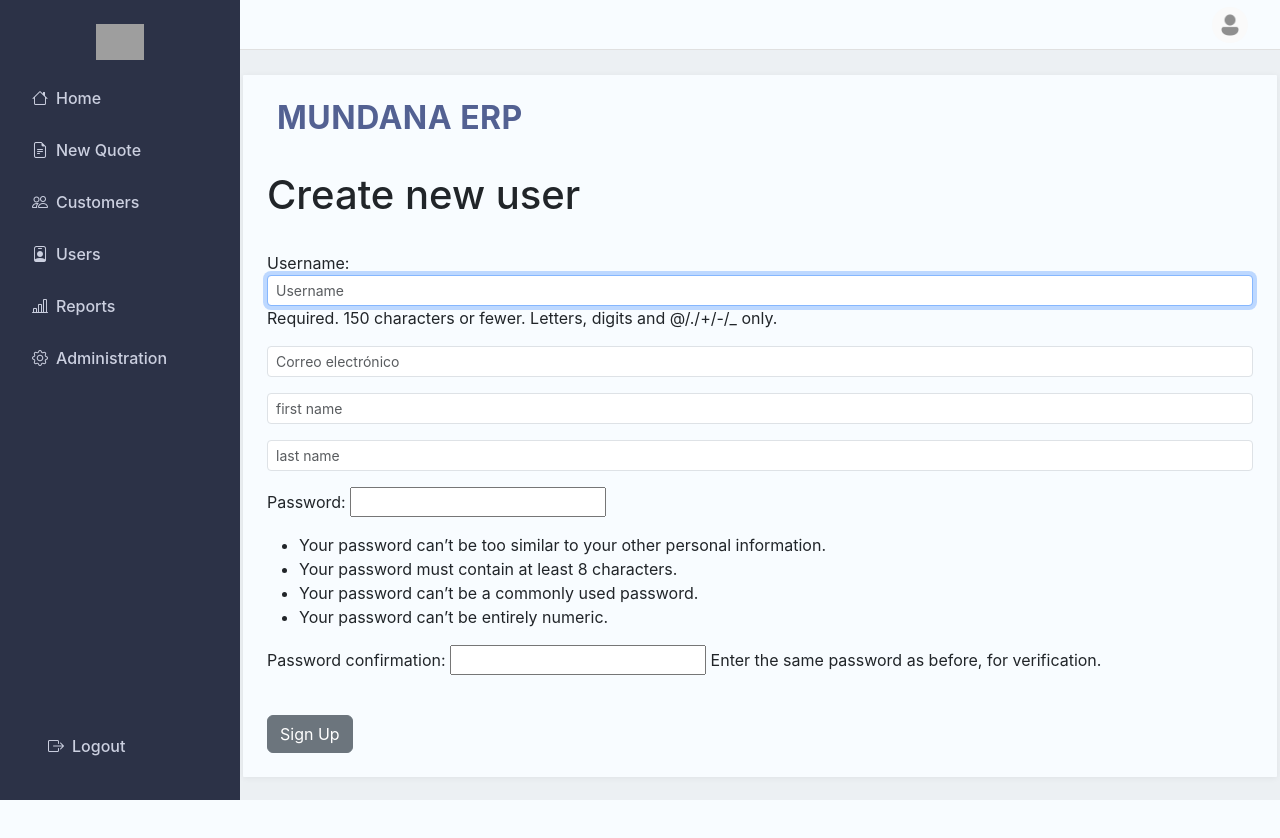
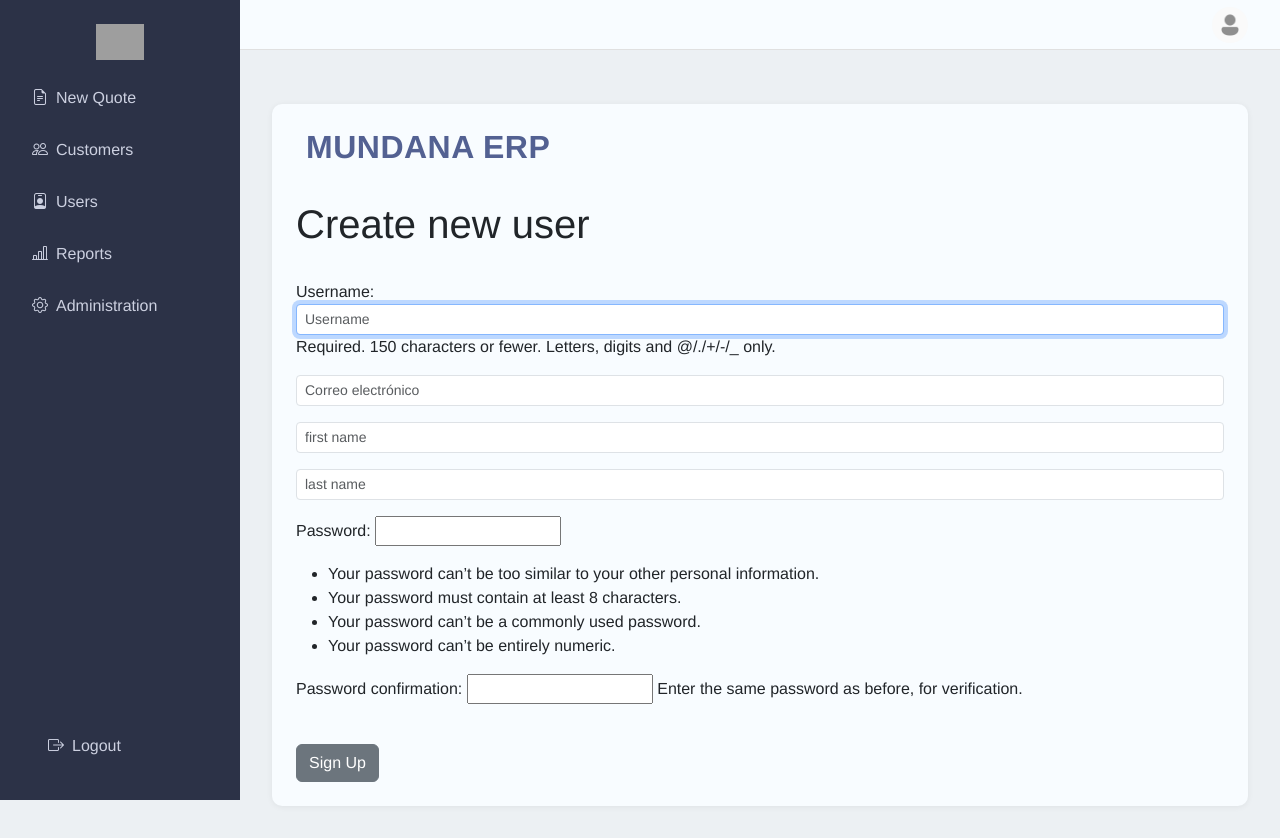
Before and after one commit to Amadoose/djangocrm, a Django app: page /register/ in a window 1280 px wide. Before the commit the page ends 800 px from the top, so only its background shows below. Run offline with Django 5.2, Linux system fonts and the light colour scheme; grey boxes are pictures that could not be loaded.

Commit message:
fix login, changed padding of .main content, changed font, removed home and fixed users.html

```diff
--- a/dcrm/settings.py
+++ b/dcrm/settings.py
@@ -48,7 +48,7 @@ MIDDLEWARE = [
     'django.contrib.auth.middleware.AuthenticationMiddleware',
     'django.contrib.messages.middleware.MessageMiddleware',
     'django.middleware.clickjacking.XFrameOptionsMiddleware',
-    'whitenoise.middleware.WhiteNoiseMiddleware',
+    # 'whitenoise.middleware.WhiteNoiseMiddleware',
 ]
 
 CSRF_TRUSTED_ORIGINS = [
@@ -58,6 +58,7 @@ CSRF_TRUSTED_ORIGINS = [
 ROOT_URLCONF = 'dcrm.urls'
 
 TEMPLATES = [
+
     {
         'BACKEND': 'django.template.backends.django.DjangoTemplates',
         'DIRS': [],
@@ -68,15 +69,12 @@ TEMPLATES = [
                 'django.contrib.auth.context_processors.auth',
                 'django.contrib.messages.context_processors.messages',
                 'website.context_processors.page_title',
-
             ],
         },
     },
 ]
 
-
 WSGI_APPLICATION = 'dcrm.wsgi.application'
-
 
 # Database
 # https://docs.djangoproject.com/en/5.2/ref/settings/#databases
--- a/website/templates/base.html
+++ b/website/templates/base.html
@@ -3,21 +3,22 @@
 <html lang="en">
 <head>
     <meta charset="UTF-8">
-    <title>{% block title %} MUNDANA ERP{% endblock %}</title>
+    <title>{% block title %} {{ page_title }} | MUNDANA ERP{% endblock %}</title>
     <meta name="viewport" content="width=device-width, initial-scale=1.0">
 
     <!-- Bootstrap -->
     <link href="https://cdn.jsdelivr.net/npm/bootstrap@5.3.3/dist/css/bootstrap.min.css" rel="stylesheet">
     <link href="https://cdn.jsdelivr.net/npm/bootstrap-icons@1.10.5/font/bootstrap-icons.css" rel="stylesheet">
     <link rel="icon" type="image/png" href="https://mundanatravel.com/wp-content/uploads/2024/10/mundana-1-1.svg">
+    {% block extra_head %}{% endblock %}
 
-    {% block extra_head %}{% endblock %}
 </head>
 
 <style>
+
     body {
         background: #ECF0F3;
-        font-family: var(--font-family);
+        font-family: 'Helvetica', 'Arial', sans-serif;
         margin: 0;
         padding: 0;
         height: 100%;
@@ -58,17 +59,16 @@
     .main-content {
         margin-left: 240px; /* offset for sidebar */
         margin-top: 72px; /* offset for topbar */
-        padding: 3px;
+        padding: 32px;
         min-height: calc(100vh - 72px); /* full height minus topbar */
         display: flex;
         flex-direction: column;
-        /* background: #ECF0F3; */
     }
 
     .content-area {
         background: #f8fcff;
         padding: 24px;
-        border-radius: 1px;
+        border-radius: 10px;
         box-shadow: 0 1px 6px rgba(0,0,0,0.06);
     }
 
@@ -111,7 +111,7 @@
         --color-shadow: rgba(60, 60, 120, 0.06);
         --border-radius-lg: 18px;
         --border-radius-md: 8px;
-        --font-family: 'Inter', Arial, sans-serif;
+        --font-family: 'Helvetica', 'Arial', sans-serif;
     }
 
 
@@ -121,7 +121,7 @@
     <!-- Sidebar -->
     <nav class="sidebar d-flex flex-column">
         <div class="px-4 pt-4 mb-3 text-center">
-            <a href="{% url 'home' %}" class="d-block w-100 text-center">
+            <a href="{% url 'users' %}" class="d-block w-100 text-center">
                 <img src="https://mundanatravel.com/wp-content/uploads/2024/06/mundana-travel-logo.png"
                     alt="Mundana Logo"
                     style="max-height: 36px; width: auto;">
@@ -129,12 +129,6 @@
         </div>
 
         <ul class="nav flex-column px-2">
-            <li class="nav-item">
-                <a class="nav-link d-flex align-items-center gap-2" href="{% url 'home' %}">
-                    <i class="bi bi-house"></i>
-                    Home
-                </a>
-            </li>
             <li class="nav-item">
                 <a class="nav-link d-flex align-items-center gap-2" href="{% url 'quote' %}">
                     <i class="bi bi-file-earmark-text"></i>
@@ -174,7 +168,7 @@
         </div>
 
         <!-- <ul class="nav flex-column px-2">
-             <li class="nav-item"><a class="nav-link {% if request.path == '/' %}active{% endif %}" href="{% url 'home' %}">Dashboard</a></li>
+             <li class="nav-item"><a class="nav-link {% if request.path == '/' %}active{% endif %}" href="{% url 'users' %}">Dashboard</a></li>
             <li class="nav-item"><a class="nav-link" href="#">Quote</a></li>
             <li class="nav-item"><a class="nav-link" href="#">Customers</a></li>
             <li class="nav-item"><a class="nav-link" href="#">Users</a></li>
@@ -214,30 +208,11 @@
     <div class="main-content">
         <div class="content-area">
             <div class="d-flex align-items-left justify-content-left mb-4" style="padding: 0px 2px 10px 10px;">
-                <!-- Example: Use Bootstrap icons, change icon per page if desired -->
-                {% if request.resolver_match.url_name == "home" %}
-                    <i class="bi bi-house-door-fill me-2" style="font-size:2rem; color: #2c3247;"></i>
-                    {% elif request.resolver_match.url_name == "quote" %}
-                        <i class="bi bi-file-earmark-text me-2" style="font-size:2rem; color:#2c3247;"></i>
-                    {% elif request.resolver_match.url_name == "customers" %}
-                        <i class="bi bi-people-fill me-2" style="font-size:2rem; color:#2c3247;"></i>
-                    {% elif request.resolver_match.url_name == "users" %}
-                        <i class="bi bi-person-badge-fill me-2" style="font-size:2rem; color:#2c3247;"></i>
-                    {% elif request.resolver_match.url_name == "reports" %}
-                        <i class="bi bi-bar-chart-line-fill me-2" style="font-size:2rem; color:#2c3247;"></i>
-                    {% elif request.resolver_match.url_name == "administration" %}
-                        <i class="bi bi-gear-fill me-2" style="font-size:2rem; color:#2c3247;"></i>
-                    {% endif %}
                 <h2 class="fw-bold m-0" style="font-size:2rem; color:#536192; letter-spacing:0.5px;">
                     {{ page_title }}
                 </h2>
             </div>
-            {% if request.resolver_match.url_name == "home" or request.resolver_match.url_name == "record" or request.resolver_match.url_name == "add_record" %}
-            <h2 class="fw-bold m-0 text-center"
-                style="font-size:1rem; color:#536192; letter-spacing:1px; background:linear-gradient(90deg,#f8fcff,#e5e7eb); border-radius:8px; padding:12px 0; box-shadow:0 2px 8px rgba(60,60,120,0.06);">
-                (contenido preeliminar)
-            </h2>
-            {% endif %}
+
             {% block content %} {% endblock %}
         </div>
     </div>
--- a/website/urls.py
+++ b/website/urls.py
@@ -3,7 +3,7 @@ from . import views
 # This file defines the URL patterns for the 'website' app in the DCRM project.
 
 urlpatterns = [
-    path('home/', views.home, name='home'),
+    # path('home/', views.home, name='home'),
     path('', views.login_user, name='login'),
     path('logout/', views.logout_user, name='logout'),
     path('register/', views.register_user, name='register'),
--- a/website/views.py
+++ b/website/views.py
@@ -14,6 +14,7 @@ import random
 # User authentication views
 # User authentication views
 # User authentication views
+
 def login_user(request):
     if request.method == 'POST':
         username = request.POST['username']
@@ -21,24 +22,15 @@ def login_user(request):
         user = authenticate(request, username=username, password=password)
         if user is not None:
             login(request, user)
-            return redirect('home')  # Redirect to home after login
+            return redirect('users')  # Redirect to home after login
         else:
-            return render(request, 'login.html', {'error': 'Invalid credentials'})
+            return render(request, 'login.html', {'error': 'Invalid credentials, please try again.'})
     return render(request, 'login.html')
 
 def logout_user(request):
     logout(request)
     messages.success(request, 'Has cerrado sesión.')
     return redirect('login')
-
-# Home view
-# Home view
-# Home view
-def home(request):
-    if not request.user.is_authenticated:
-        return redirect('login')
-    records = Record.objects.all()  # Fetch all records from the database
-    return render(request, 'home.html', {'records': records })
 
 # User creation view
 # User creation view
@@ -143,13 +135,10 @@ def customers(request):
     return render(request, 'customers.html', {'selected_image': selected_image})
 
 def users(request):
-    images = [
-        'img/wintoon3.jpg',
-        'img/WIPToon.jpg',
-        'img/wiptoon2.jpg',
-    ]
-    selected_image = random.choice(images)
-    return render(request, 'users.html', {'selected_image': selected_image})
+    if not request.user.is_authenticated:
+        return redirect('login')
+    records = Record.objects.all()  # Fetch all records from the database
+    return render(request, 'users.html', {'records': records })
 
 def reports(request):
     images = [
```
Also changed, not shown: website/templates/auth_base.html (+5 -3 lines), website/templates/home.html (+0 -34 lines), website/templates/login.html (+9 -5 lines), website/templates/users.html (+30 -2 lines).
